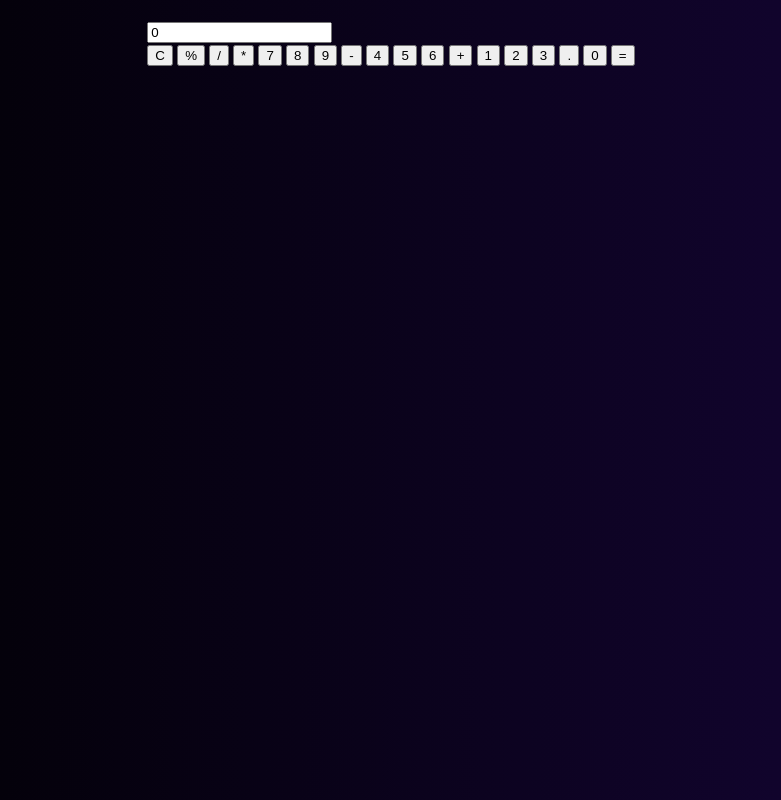
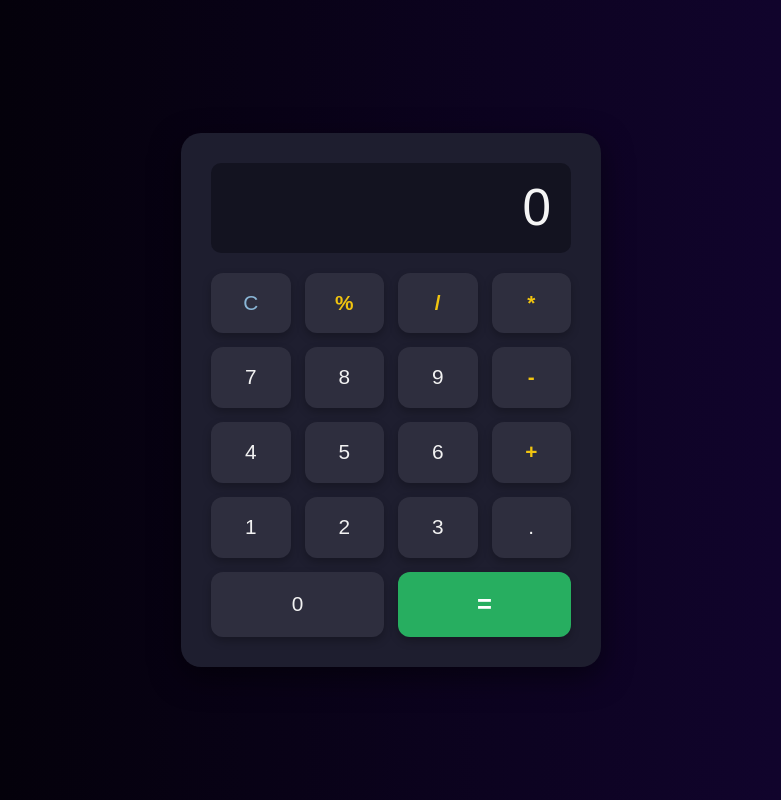
Before and after one commit to Diljith-kp/OIBSIP, a plain HTML site: page calculator/index.html in a window 1280 px wide. Shown: the whole page, without its empty margins (249-1030 px from the left). Drawn offline with Linux system fonts and the light colour scheme; files that its build step writes are made by us from their sources; files whose address does not match are found by name.

Commit message:
Calculator

```diff
--- /dev/null
+++ b/calculator/script.js
@@ -0,0 +1,59 @@
+const inputField = document.getElementById("inp");
+const calculatorButtons = document.querySelector(".calculator-buttons");
+
+function btn(val) {
+  if (inputField.value === "0" && !isNaN(val) && val !== '.') {
+    inputField.value = val;
+  } else if (inputField.value === "0" && val === '.') {
+    inputField.value = "0.";
+  } else if (['%', '/', '*', '-', '+'].includes(val) && ['%', '/', '*', '-', '+'].includes(inputField.value.slice(-1))) {
+    inputField.value = inputField.value.slice(0, -1) + val;
+  } else if (val === '.' && inputField.value.split(/[\+\-\*\/]/).pop().includes('.')) {
+    return;
+  } else {
+    inputField.value += val;
+  }
+}
+
+function eq() {
+  try {
+    let expression = inputField.value;
+    expression = expression.replace(/%/g, '/100');
+    var ev = eval(expression);
+    inputField.value = parseFloat(ev.toFixed(10));
+  } catch {
+    inputField.value = "Error";
+  }
+}
+
+function C() {
+  inputField.value = "0";
+}
+
+calculatorButtons.addEventListener('click', (event) => {
+  const clickedButton = event.target;
+  if (!clickedButton.matches('button')) return;
+
+  if (clickedButton.classList.contains('number') ||
+      clickedButton.classList.contains('operator') ||
+      clickedButton.classList.contains('decimal')) {
+    btn(clickedButton.textContent);
+  } else if (clickedButton.classList.contains('equals')) {
+    eq();
+  } else if (clickedButton.classList.contains('clear')) {
+    C();
+  }
+});
+
+document.addEventListener('keydown', (event) => {
+  const key = event.key;
+  if (!isNaN(key) || ['+', '-', '*', '/', '.', '%'].includes(key)) {
+    btn(key);
+  } else if (key === 'Enter') {
+    eq();
+  } else if (key === 'Backspace') {
+    inputField.value = inputField.value.slice(0, -1) || "0";
+  } else if (key.toLowerCase() === 'c') {
+    C();
+  }
+});
--- /dev/null
+++ b/calculator/style.css
@@ -0,0 +1,96 @@
+@import url('https://fonts.googleapis.com/css2?family=Poppins:wght@400;500;600&display=swap');
+
+body {
+  margin: 0;
+  font-family: 'Poppins', sans-serif;
+  display: flex;
+  justify-content: center;
+  align-items: center;
+  min-height: 100vh;
+  background: linear-gradient(to right, #000000, #150537);
+}
+
+.calculator {
+  background-color: #1e1e2f;
+  border-radius: 20px;
+  box-shadow: 0 10px 30px rgba(0, 0, 0, 0.5);
+  width: 360px;
+  padding: 30px;
+  display: flex;
+  flex-direction: column;
+  gap: 20px;
+}
+
+#inp {
+  width: 100%;
+  height: 90px;
+  background-color: #131320;
+  border: none;
+  border-radius: 10px;
+  padding: 0 20px;
+  font-size: 3.2em;
+  color: #f5f5f5;
+  text-align: right;
+  box-sizing: border-box;
+  overflow-x: auto;
+  white-space: nowrap;
+}
+
+.calculator-buttons {
+  display: grid;
+  grid-template-columns: repeat(4, 1fr);
+  gap: 14px;
+}
+
+.button {
+  background-color: #2e2e3e;
+  color: #f2f2f2;
+  border: none;
+  border-radius: 12px;
+  padding: 20px 0;
+  font-size: 1.3em;
+  font-weight: 500;
+  cursor: pointer;
+  transition: all 0.2s ease;
+  text-align: center;
+  line-height: 1;
+  box-shadow: 0 4px 8px rgba(0, 0, 0, 0.25);
+}
+
+.button:hover {
+  background-color: #3d3d5c;
+  box-shadow: 0 6px 10px rgba(0, 0, 0, 0.35);
+}
+
+.button:active {
+  transform: scale(0.97);
+  box-shadow: 0 2px 4px rgba(0, 0, 0, 0.2);
+}
+
+.button.function-btn {
+  color: #8ab6d6;
+}
+
+.button.operator {
+  color: #f1c40f;
+  font-weight: 600;
+}
+
+.button.equals.enter {
+  background-color: #27ae60;
+  color: #fff;
+  grid-column: span 2;
+  font-size: 1.6em;
+  font-weight: 600;
+  display: flex;
+  align-items: center;
+  justify-content: center;
+}
+
+.button.equals.enter:hover {
+  background-color: #219653;
+}
+
+.button.zero {
+  grid-column: span 2;
+}
```
Also changed, not shown: calculator/index.html (line endings or trailing spaces).
